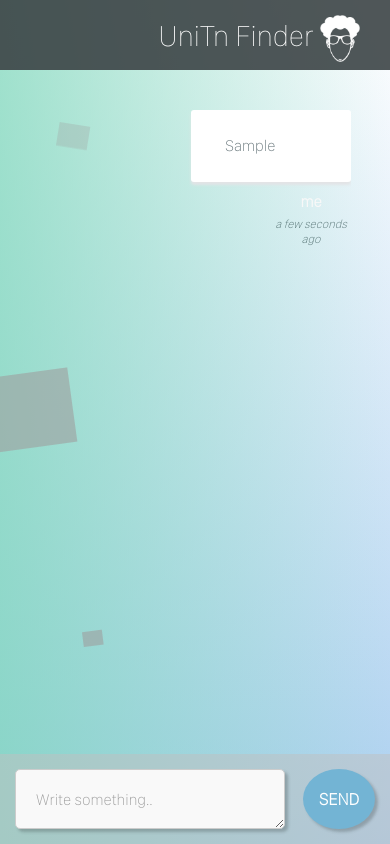
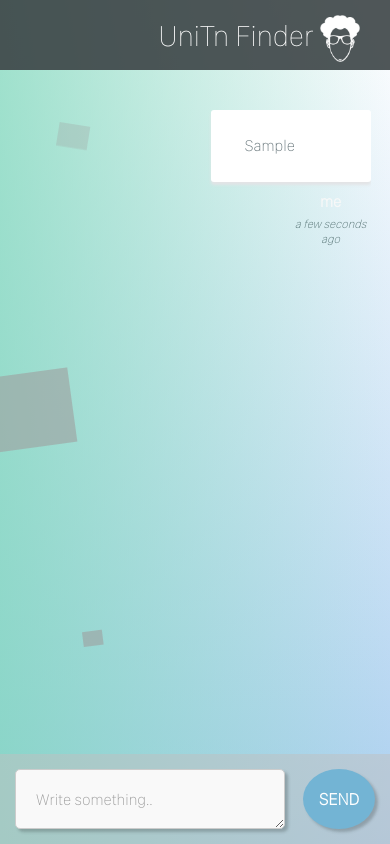
Before and after one commit to filippotessaro/unitn_finder, a website: page views/index.html in a window 390 px wide. Both pictures are taken after typing "Sample" into the empty fields and a click on the input "SEND". Drawn offline with nearby package versions, Linux system fonts and the light colour scheme; files that its build step writes are made by us from their sources; no server answers; grey boxes are pictures that could not be loaded; files whose address does not match are found by name.

Commit message:
Tolti commenti inutili nel css

```diff
--- a/public/css/stylesheet.css
+++ b/public/css/stylesheet.css
@@ -58,9 +58,7 @@ body {
 	text-align:center;
 	padding-top: 15px;
     padding-right: 15px;
-	/*font-family: 'Open Sans Condensed',serif;*/
     font-family: SFultralight;
-	/*font-weight:normal;*/
 	color:white;
 	font-size:30px;
 }
@@ -174,6 +172,7 @@ body {
 	display: block;
 	opacity: 0.8;
 	padding-top: 4px;
+  margin-bottom: 20px;
   color: darkslategrey
 }
 
@@ -262,7 +261,6 @@ footer {
 }
 
 #submit {
-	/*width: 110px;*/
   width:20%;
 	height: 60px;
 	float:right;
@@ -283,7 +281,6 @@ footer {
 
 
 .chatscreen{
-	/*width:700px;*/
     width: 50%;
     float: inherit;
 	  margin: 0 auto 200px;
@@ -292,7 +289,7 @@ footer {
 
 @media (max-width: 768px) {
     .chatscreen{
-        width: 80%;
+        width: 90%;
         float: inherit;
         margin: 0 auto 200px;
         overflow: hidden;
```
Lines whose indentation alone changed are shown as unchanged.
